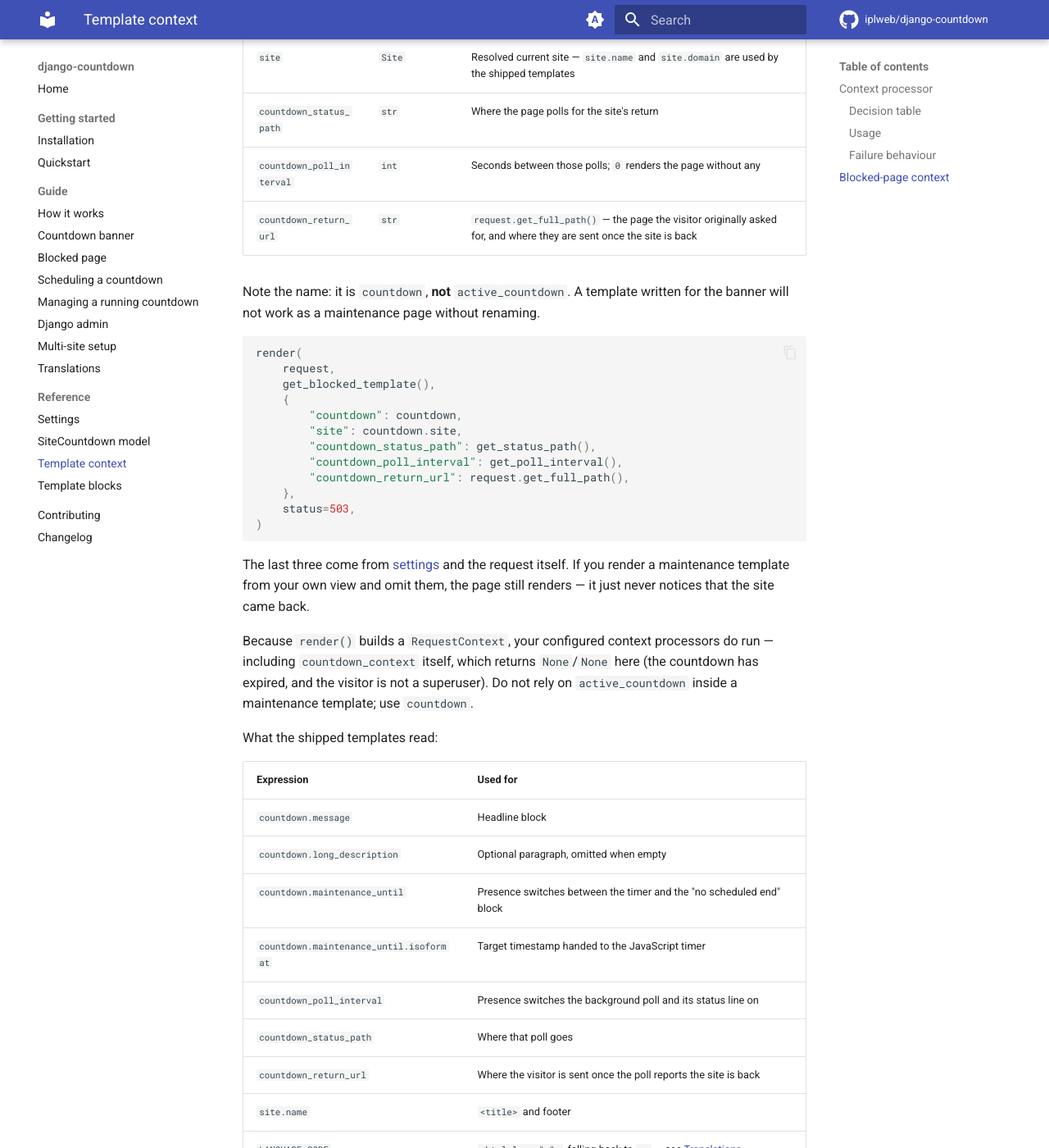
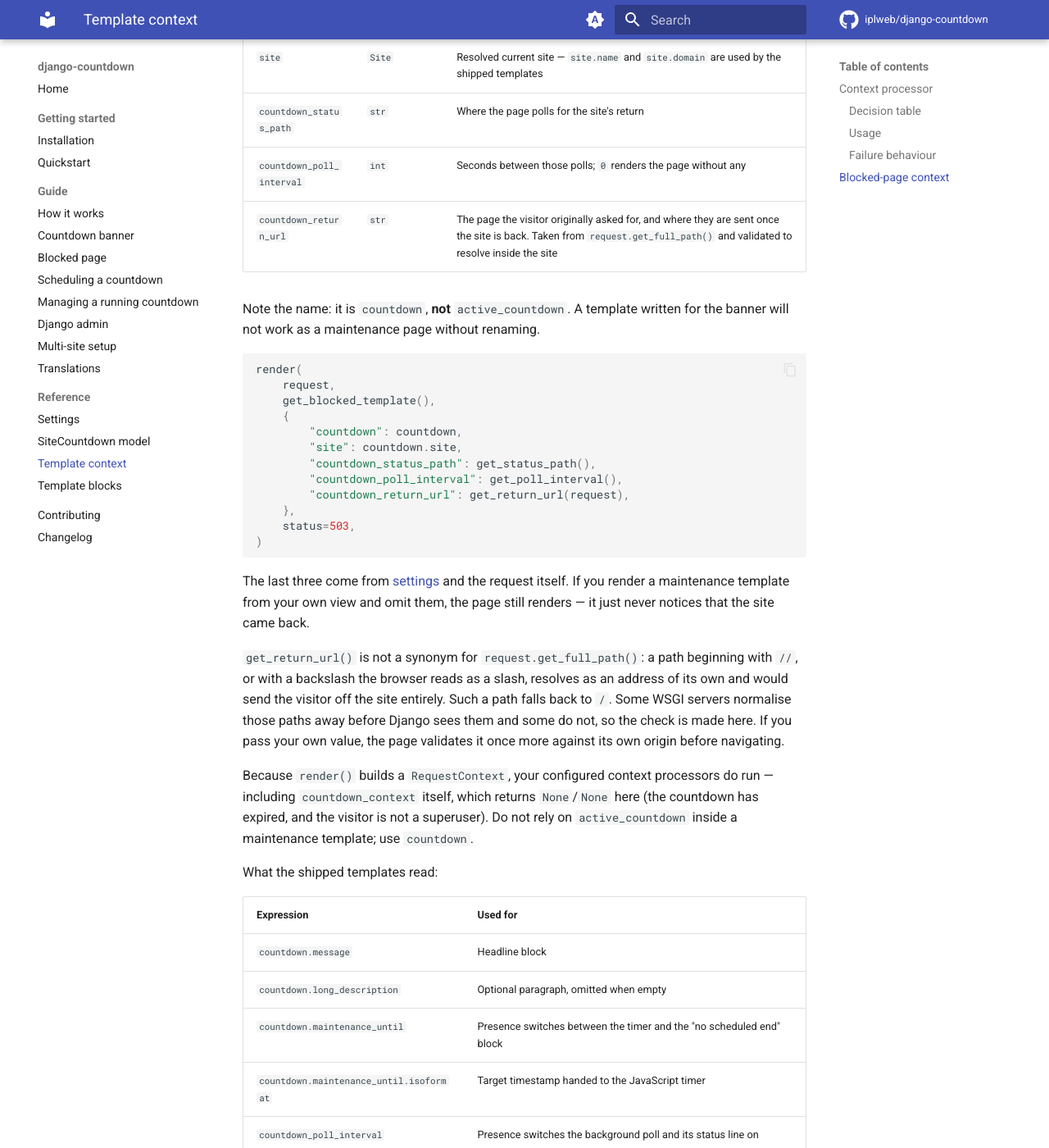
Before and after one commit to iplweb/django-countdown, an MkDocs documentation site: the page built from docs/reference/context.md, in a window 1280 px wide and 1400 px high, scrolled down 2209 px. Shown: the whole window at 82% size. Built offline with MkDocs 1.6.1 and Material for MkDocs 9.7.7, drawn with Linux system fonts in a browser that asks for light colours; comment, search, counter and statistics services are not loaded.

Commit message:
fix(security): keep the return trip inside the site
The blocked page navigates to request.get_full_path() once the site is back.
A path beginning with "//" — or with a backslash, which browsers read as a
slash — resolves as an address of its own, so that navigation would leave the
site entirely. The maintenance page is an unusually effective place to bounce
someone from: it is a page visitors are told to trust and wait on, on the
real domain, with the real branding.

Django's development server and gunicorn both normalise such paths away
before the request arrives — neither reproduces this. uWSGI hands the path
through intact, and nginx only collapses duplicate slashes while
merge_slashes is on. A library cannot know which stack it runs under, so the
check is made here.

Validated server-side with Django's own url_has_allowed_host_and_scheme(),
falling back to "/", and again in the browser against window.location.origin
immediately before navigating. The second gate matters because the return URL
can also be handed in by a custom view that renders this template itself,
bypassing the middleware entirely.

Backslash paths need no rejection: get_full_path() percent-encodes them, and
%5C stays inside the site. There is a test pinning that, so the day the
encoding changes the path does not quietly become protocol-relative.

Co-Authored-By: Claude Opus 5 (1M context) <noreply@anthropic.com>
Claude-Session: https://claude.ai/code/session_019oAEVGbrDydoJJ6QUYx3Wr

```diff
--- a/docs/reference/context.md
+++ b/docs/reference/context.md
@@ -85,7 +85,7 @@ what `render()` normally provides.
 | `site` | `Site` | Resolved current site — `site.name` and `site.domain` are used by the shipped templates |
 | `countdown_status_path` | `str` | Where the page polls for the site's return |
 | `countdown_poll_interval` | `int` | Seconds between those polls; `0` renders the page without any |
-| `countdown_return_url` | `str` | `request.get_full_path()` — the page the visitor originally asked for, and where they are sent once the site is back |
+| `countdown_return_url` | `str` | The page the visitor originally asked for, and where they are sent once the site is back. Taken from `request.get_full_path()` and validated to resolve inside the site |
 
 Note the name: it is `countdown`, **not** `active_countdown`. A template
 written for the banner will not work as a maintenance page without renaming.
@@ -99,7 +99,7 @@ render(
         "site": countdown.site,
         "countdown_status_path": get_status_path(),
         "countdown_poll_interval": get_poll_interval(),
-        "countdown_return_url": request.get_full_path(),
+        "countdown_return_url": get_return_url(request),
     },
     status=503,
 )
@@ -109,6 +109,14 @@ The last three come from
 [settings](settings.md#django_countdown_status_path) and the request itself.
 If you render a maintenance template from your own view and omit them, the
 page still renders — it just never notices that the site came back.
+
+`get_return_url()` is not a synonym for `request.get_full_path()`: a path
+beginning with `//`, or with a backslash the browser reads as a slash,
+resolves as an address of its own and would send the visitor off the site
+entirely. Such a path falls back to `/`. Some WSGI servers normalise those
+paths away before Django sees them and some do not, so the check is made
+here. If you pass your own value, the page validates it once more against
+its own origin before navigating.
 
 Because `render()` builds a `RequestContext`, your configured context
 processors do run — including `countdown_context` itself, which returns
```
Also changed, not shown: CHANGELOG.md (+8 -0 lines), docs/guide/blocked-page.md (+5 -0 lines), src/django_countdown/templates/django_countdown/blocked_base.html (+14 -1 lines), 2 other files.
